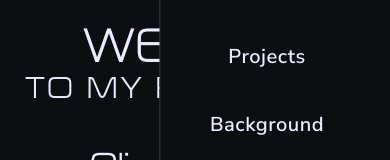
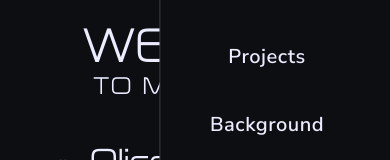
Before and after one commit to Alice-Berthelot/portfolio, a Next.js app: page /en in a window 390 px wide. Both pictures are taken after a click on the button 337 px from the left and 28 px from the top of the page. Shown: the part 138-298 px from the top of the page. Built offline with nearby package versions, Linux system fonts and the light colour scheme.

Commit message:
fixed some style

```diff
--- a/data/background.json
+++ b/data/background.json
@@ -11,7 +11,7 @@
           },
           {
             "language": "fr",
-            "value": "Autoformation et projets personnel : Next.js et TailwindCSS (front-end), Python et Django (back-end), outils de déploiement",
+            "value": "Autoformation et projets personnels : Next.js et TailwindCSS (front-end), Python et Django (back-end), outils de déploiement",
             "details": []
           }
         ]
--- a/messages/en.json
+++ b/messages/en.json
@@ -1,6 +1,6 @@
 {
   "Temporary": {
-    "banner-content": "Hi there! Welcome to my portfolio. Its development is in progress, thank you for your patience!",
+    "banner-content": "Hi there! Welcome to my portfolio. Its development is in progress, thank you for your patience! 😊",
     "page-content": "The development of this page is in progress. Thank you for your patience!"
   },
   "NavBar": {
--- a/src/components/backgroundhistory.tsx
+++ b/src/components/backgroundhistory.tsx
@@ -38,10 +38,10 @@ export default function BackgroundHistory({
       {backgroundData.map((background) => (
         <ScrollDownAnimation key={background.key}>
           <article>
-            <h4 className="font-title text-3xl font-bold tracking-wide mx-2 md:mx-10 mb-3 tracking-wider">
+            <h4 className="font-title text-3xl font-bold tracking-wide mx-2 md:mx-4 lg:mx-10 mb-3 tracking-wider">
               {background.year}
             </h4>
-            <ul className="ml-10 md:ml-0 px-4 md:px-20 flex flex-col justify-center md:justify-start gap-2 text-base md:text-lg pt-2">
+            <ul className="ml-6 lg-6 lg:ml-10 md:ml-0 px-4 md:px-20 flex flex-col justify-center md:justify-start gap-2 text-base md:text-lg pt-2">
               {background.descriptions.map((description, index) => (
                 <li key={index} className="list-disc ">
                   {description.value}
--- a/src/components/introduction.tsx
+++ b/src/components/introduction.tsx
@@ -12,12 +12,17 @@ export default function Introduction() {
       <ProfilePicture />
       <section className="flex flex-col items-center md:items-end w-full lg:mr-32 gap-20">
         <IntroText
-          locale={locale}
           title={t("introduction.title")}
           subtitle={t("introduction.subtitle")}
           descriptionFirst={t.rich("introduction.description-first-p", {
             name: (chunks) => (
-              <span className={`font-title ${locale === "en" ? "text-4xl" : "text-3xl"} md:text-3xl`}>{chunks}</span>
+              <span
+                className={`font-title ${
+                  locale === "en" ? "text-4xl" : "text-3xl"
+                } md:text-3xl`}
+              >
+                {chunks}
+              </span>
             ),
           })}
           descriptionSecond={t("introduction.description-second-p")}
--- a/src/components/introtext.tsx
+++ b/src/components/introtext.tsx
@@ -2,7 +2,6 @@
 import { motion } from "framer-motion";
 
 type IntroTextProps = {
-  locale: string;
   title: string;
   subtitle: string;
   descriptionFirst: React.ReactNode;
@@ -11,7 +10,7 @@ type IntroTextProps = {
 
 };
 
-export default function IntroText({ locale, title, subtitle, descriptionFirst, descriptionSecond, descriptionThird }: IntroTextProps) {
+export default function IntroText({ title, subtitle, descriptionFirst, descriptionSecond, descriptionThird }: IntroTextProps) {
   return (
     <motion.article
     className="flex flex-col items-end px-6 md:px-auto"
@@ -22,7 +21,7 @@ export default function IntroText({ locale, title, subtitle, descriptionFirst, d
       <h1 className={`font-title text-5xl md:text-7xl tracking-wide`}>
         {title.toUpperCase()}
       </h1>
-      <h2 className={`font-title ${locale === "en" ? "text-3xl" : "text-2xl"} md:text-3xl tracking-widest mb-10`}>{subtitle.toUpperCase()}</h2>
+      <h2 className={`font-title text-2xl md:text-3xl tracking-widest mb-10`}>{subtitle.toUpperCase()}</h2>
       <div className="flex flex-col gap-6 w-[93%] md:w-10/12 text-xl text-right">
         <p>
           {descriptionFirst}
--- a/src/components/navbar.tsx
+++ b/src/components/navbar.tsx
@@ -23,7 +23,7 @@ export default function NavBar() {
     <nav className="">
       <HamburgerMenu isOpen={isOpen} handleClick={handleClick} />
       <ul
-        className={`border-l border-t border-solid border-ghost-white/30 md:border-none rounded-md flex flex-col md:flex-row items-center gap-10 md:gap-4 font-semibold tracking-wide
+        className={`border-l border-t border-solid border-ghost-white/30 md:border-none rounded-l-md flex flex-col md:flex-row items-center gap-10 md:gap-4 font-semibold tracking-wide
         ${isOpen ? "absolute top-full right-0 w-3/5 h-screen bg-dark-charcoal text-xl p-6 pt-14" : "hidden md:flex"}`}
       >
         <li className={classLi}>
```
